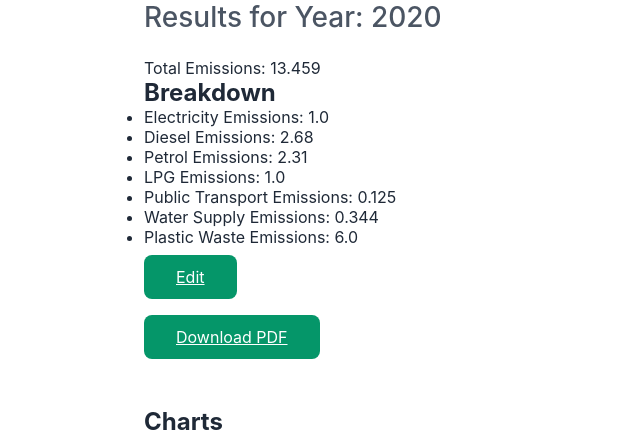
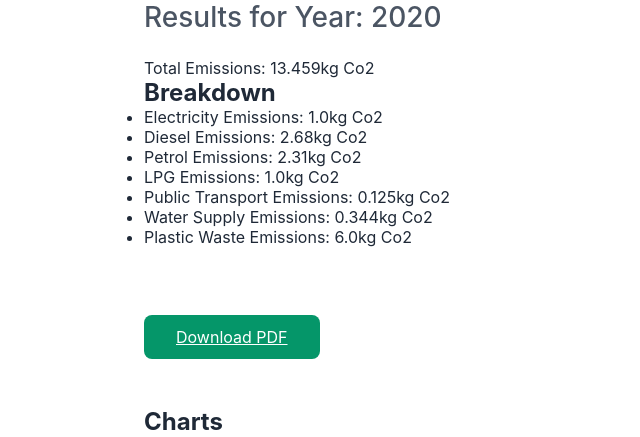
Before and after one commit to bava-kurian/InstitutionalCarbonFootprintCalculator, a Django app: page /emissions/results/1/ in a window 1280 px wide. Shown: the part 77-514 px from the top of the page, without its empty margins (0-640 px from the left). Run offline with Django 5.2, Linux system fonts and the light colour scheme; a user stored in the database is signed in; tables that the repository leaves empty hold one stand-in row (values such as "Sample post").

Commit message:
added edit feature only for current year calculations

```diff
--- a/carbon_footprint_calculator/emissions/templates/emissions/results.html
+++ b/carbon_footprint_calculator/emissions/templates/emissions/results.html
@@ -4,20 +4,22 @@
 
 {% block content %}
 <h1>Results for Year: {{ emission_data.year }}</h1>
-<p>Total Emissions: {{ total_emissions }}</p>
+<p>Total Emissions: {{ total_emissions }}kg Co2</p>
 
 <h2>Breakdown</h2>
 <ul>
-    <li>Electricity Emissions: {{ electricity_emissions }}</li>
-    <li>Diesel Emissions: {{ diesel_emissions }}</li>
-    <li>Petrol Emissions: {{ petrol_emissions }}</li>
-    <li>LPG Emissions: {{ lpg_emissions }}</li>
-    <li>Public Transport Emissions: {{ public_transport_emissions }}</li>
-    <li>Water Supply Emissions: {{ water_supply_emissions }}</li>
-    <li>Plastic Waste Emissions: {{ plastic_waste_emissions }}</li>
+    <li>Electricity Emissions: {{ electricity_emissions }}kg Co2</li>
+    <li>Diesel Emissions: {{ diesel_emissions }}kg Co2</li>
+    <li>Petrol Emissions: {{ petrol_emissions }}kg Co2</li>
+    <li>LPG Emissions: {{ lpg_emissions }}kg Co2</li>
+    <li>Public Transport Emissions: {{ public_transport_emissions }}kg Co2</li>
+    <li>Water Supply Emissions: {{ water_supply_emissions }}kg Co2</li>
+    <li>Plastic Waste Emissions: {{ plastic_waste_emissions }}kg Co2</li>
 </ul>
 <br>
+{% if emission_data.year == current_year %}
 <a href="{% url 'edit_data' emission_data.id %}" class="cta-button">Edit</a>
+{% endif %}
 <br><br>
 <br>
 <a href="{% url 'download_pdf' emission_data.id %}" class="cta-button">Download PDF</a>
--- a/carbon_footprint_calculator/emissions/views.py
+++ b/carbon_footprint_calculator/emissions/views.py
@@ -6,6 +6,7 @@ import csv
 from django.http import HttpResponse
 from django.template.loader import get_template
 from xhtml2pdf import pisa
+from datetime import datetime
 
 @login_required
 def input_data(request):
@@ -174,6 +175,7 @@ def edit_data(request, emi_data_id):
 @login_required
 def results(request, emi_data_id):
     emission_data = get_object_or_404(EmissionData, pk=emi_data_id)
+    current_year = datetime.now().year
 
     # Ensure there is at least one EmissionFactor entry
     factors = EmissionFactor.objects.first()
@@ -225,6 +227,7 @@ def results(request, emi_data_id):
         'water_supply_emissions': water_supply_emissions,
         'plastic_waste_emissions': plastic_waste_emissions,
         'total_emissions': total_emissions,
+        'current_year': current_year,
     }
     return render(request, 'emissions/results.html', context)
 
--- a/carbon_footprint_calculator/user/templates/user/dashboard.html
+++ b/carbon_footprint_calculator/user/templates/user/dashboard.html
@@ -28,6 +28,9 @@
                 <div class="card-body">
                     <h3 class="card-title">Year: {{ emission.year }}</h3>
                     <p class="card-text">Total Emissions: {{ emission.total_emissions }}</p>
+                    {% if emission.year == current_year %}
+                    <a href="{% url 'edit_data' emission.id %}" class="cta-button" style="background-color: #4CAF50; color: white; padding: 2px 5px;">Edit</a>
+                    {% endif %}
                 </div>
             </a>
             {% endfor %}
--- a/sample_emissions_data.csv
+++ /dev/null
@@ -1,2 +0,0 @@
-year,electricity_kwh,solar_generation_kwh,generator_fuel_liters,diesel_liters,petrol_liters,lpg_kg,distance_by_bus_km,distance_by_personal_km,distance_by_public_km,distance_by_ev_km,water_consumed_kl,wastewater_treated_kl,organic_waste_kg,plastic_waste_kg,sewage_liters
-2023,1000,200,50,300,400,100,500,600,700,800,900,1000,1100,1200,1300
--- a/static/sample_emissions_data.csv
+++ /dev/null
@@ -1,2 +0,0 @@
-year,electricity_kwh,solar_generation_kwh,generator_fuel_liters,diesel_liters,petrol_liters,lpg_kg,distance_by_bus_km,distance_by_personal_km,distance_by_public_km,distance_by_ev_km,water_consumed_kl,wastewater_treated_kl,organic_waste_kg,plastic_waste_kg,sewage_liters
-2023,1000,200,50,300,400,100,500,600,700,800,900,1000,1100,1200,1300
```
Also changed, not shown: carbon_footprint_calculator/emissions/templates/emissions/input_form.html (+15 -1 lines), carbon_footprint_calculator/settings.py (deleted, +0 -8 lines).
